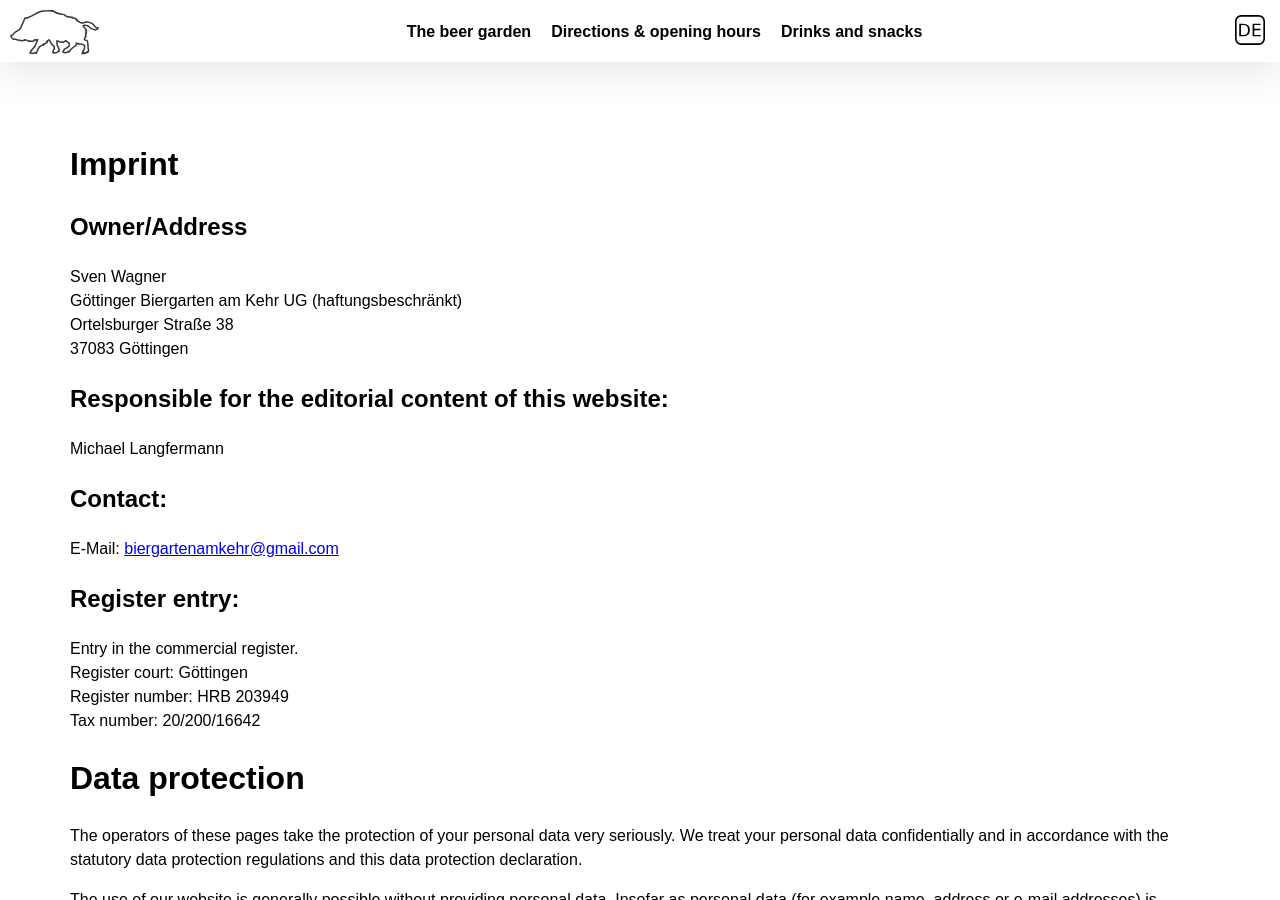
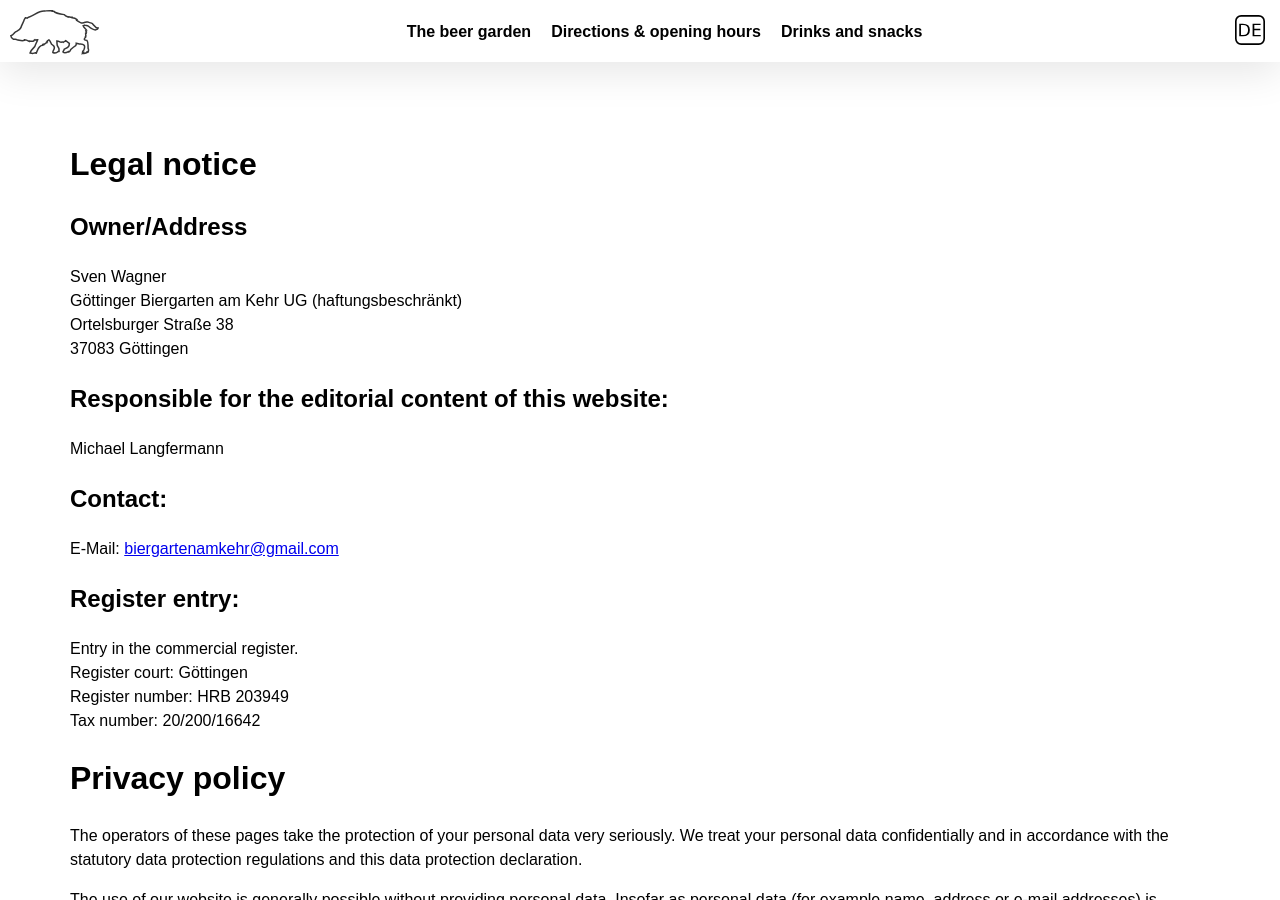
Before and after one commit to versable/kehr-website, a Jekyll site: the page built from en/imprint.html, in a window 1280 px wide and 900 px high. Built offline with Jekyll 4.4.1, drawn with Linux system fonts in a browser that asks for light colours.

Commit message:
Update imprint headings

```diff
--- a/en/imprint.html
+++ b/en/imprint.html
@@ -4,7 +4,7 @@ title: Legal notice / Privacy policy
 permalink: /en/imprint/
 ---
 <div class="container" style="margin-top: 80px">
-    <h1>Imprint</h1>
+    <h1>Legal notice</h1>
     <h2>Owner/Address</h2>
     <address>
         Sven Wagner</br>
@@ -31,7 +31,7 @@ permalink: /en/imprint/
         Register number: HRB 203949</br>
         Tax number: 20/200/16642
     </p>
-    <h1>Data protection</h1>
+    <h1>Privacy policy</h1>
     <p>
         The operators of these pages take the protection of your personal data
         very seriously. We treat your personal data confidentially and in
```
